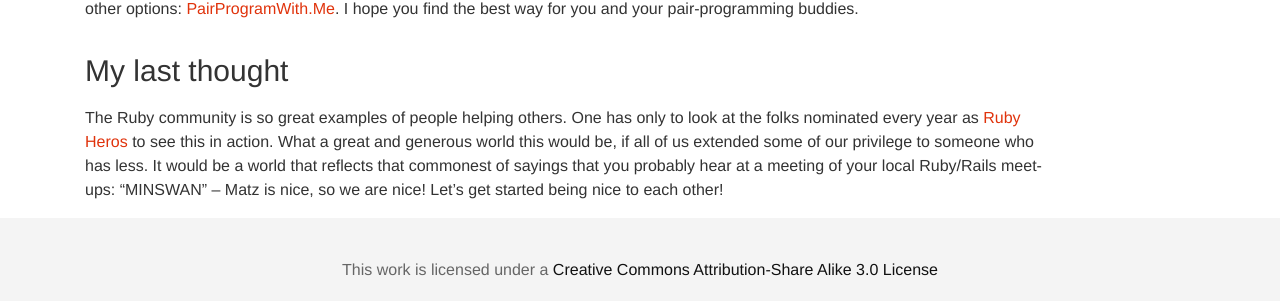
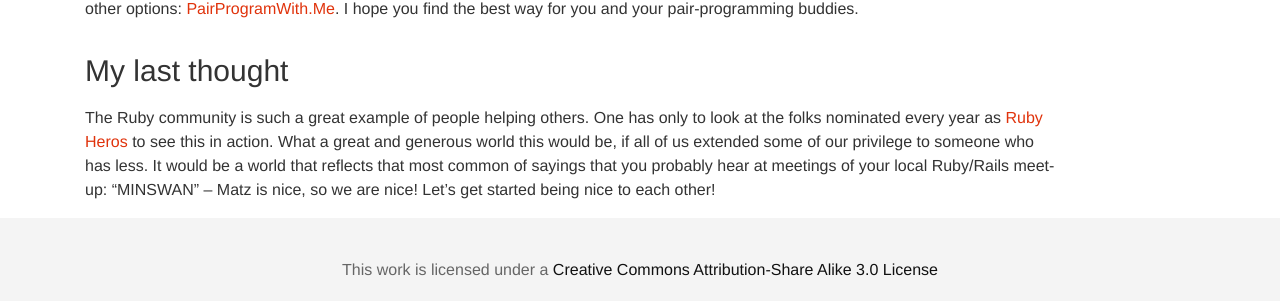
Before and after one commit to railsgirls/guides.railsgirls.com, a Jekyll site: the page built from _posts/2013-10-16-remote-pairing-for-the-win.markdown, in a window 1280 px wide. Shown: the part 1394-1695 px from the top of the page. Built offline with Jekyll 4.4.1, drawn with Linux system fonts in a browser that asks for light colours; nearby versions of some CDN libraries; Markdown is read by kramdown in place of the engine named in the settings.

Commit message:
re-worded last paragraph

```diff
--- a/_posts/2013-10-16-remote-pairing-for-the-win.markdown
+++ b/_posts/2013-10-16-remote-pairing-for-the-win.markdown
@@ -39,5 +39,5 @@ If
 It is the guide author's belief that Madeye is the best thing going for pair programming.  However, this guide is  a gift to you, the reader as well as to those you may pair with, and so, not to shirk my duty to the Pair Programming World, I offer this one link that contains so many other options: [PairProgramWith.Me](http://pairprogramwith.me).  I hope you find the best way for you and your pair-programming buddies.
 
 ## My last thought
-The Ruby community is so great examples of people helping others.  One has only to look at the folks nominated every year as [Ruby Heros](http://rubyheroes.com/) to see  this in action.
-What a great and generous world this would be, if all of us extended some of our privilege to someone who has less.  It would be a world that reflects that commonest of sayings that you probably hear at a  meeting of your local Ruby/Rails meet-ups: "MINSWAN" -- Matz is nice, so we are nice!  Let's get started being nice to each other!
+The Ruby community is such a great example of people helping others.  One has only to look at the folks nominated every year as [Ruby Heros](http://rubyheroes.com/) to see  this in action.
+What a great and generous world this would be, if all of us extended some of our privilege to someone who has less.  It would be a world that reflects that most common of sayings that you probably hear at meetings of your local Ruby/Rails meet-up: "MINSWAN" -- Matz is nice, so we are nice!  Let's get started being nice to each other!
```
